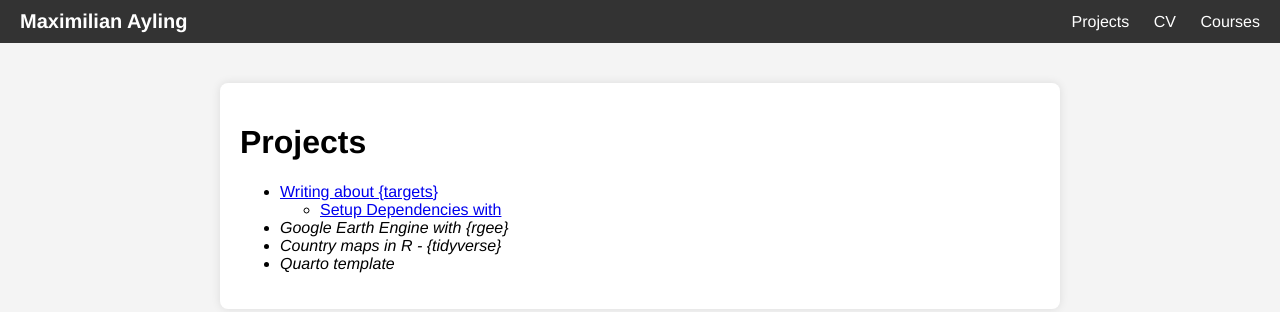
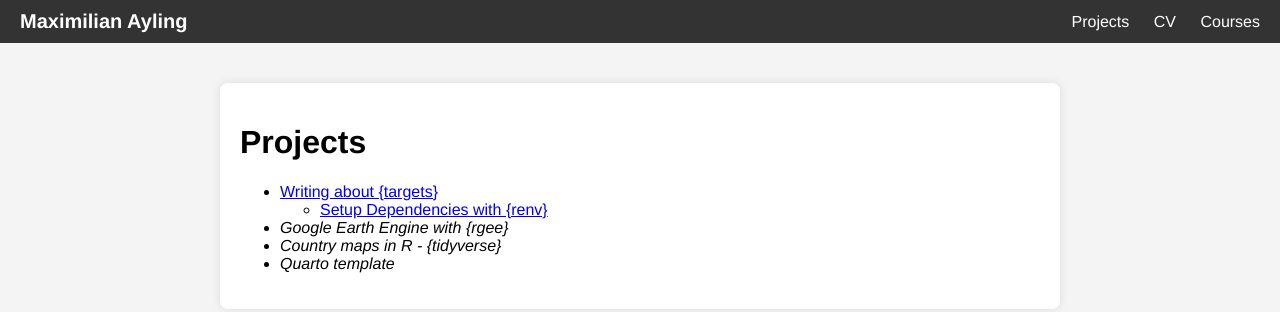
Before and after one commit to mga3/mga3.github.io, a Jekyll site: the page built from projects.md, in a window 1280 px wide. Shown: the top 312 px of the page. Built offline with Jekyll 4.4.1, drawn with Linux system fonts in a browser that asks for light colours.

Commit message:
Update projects.md

```diff
--- a/projects.md
+++ b/projects.md
@@ -6,7 +6,7 @@ layout: default
 # Projects
 
 - [Writing about {targets}](https://github.com/mga3/targets/blob/main/README.md)
-  - [Setup Dependencies with](https://mga3.github.io/targets/setup_dependencies.html)
+    - [Setup Dependencies with {renv}](https://mga3.github.io/targets/setup_dependencies.html)
 - _Google Earth Engine with {rgee}_
 - _Country maps in R - {tidyverse}_
 - _Quarto template_
```
